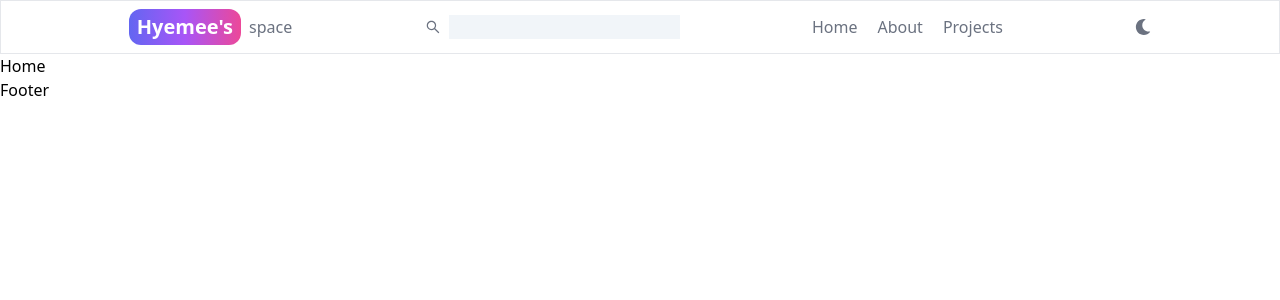
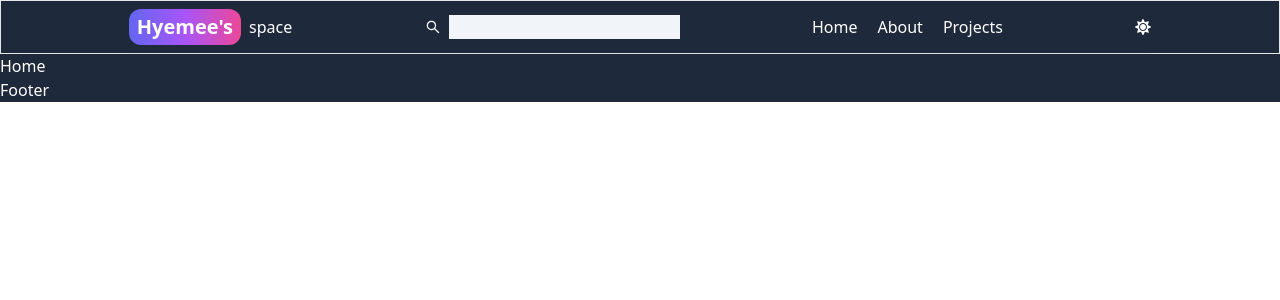
Before and after one commit to Hyemee1021/new_portfolio, a React (Vite) app in the folder client/: page / in a window 1280 px wide. Both pictures are taken after a click on the icon 1143 px from the left and 27 px from the top of the page. Shown: the top 300 px of the page. Built offline with nearby package versions, Linux system fonts and the light colour scheme.

Commit message:
dark,light theme complete

```diff
--- a/client/package.json
+++ b/client/package.json
@@ -10,9 +10,11 @@
     "preview": "vite preview"
   },
   "dependencies": {
+    "@reduxjs/toolkit": "^2.3.0",
     "react": "^18.3.1",
     "react-dom": "^18.3.1",
-    "react-router-dom": "^6.27.0"
+    "react-router-dom": "^6.27.0",
+    "redux": "^5.0.1"
   },
   "devDependencies": {
     "@eslint/js": "^9.11.1",
--- a/client/src/components/Header.jsx
+++ b/client/src/components/Header.jsx
@@ -3,9 +3,21 @@ import React, { useState } from "react";
 import { AiOutlineSearch } from "react-icons/ai";
 import { FaMoon, FaSun } from "react-icons/fa";
 import { IoMenuSharp } from "react-icons/io5";
+
+// redux
+import { useDispatch, useSelector } from "react-redux";
+import { toggleLight } from "../store.js";
 export const Header = () => {
   const [showInput, setShowInput] = useState(false);
   const [showMenu, setShowMenu] = useState(false);
+
+  const dispatch = useDispatch();
+  const light = useSelector((state) => state.light.value);
+
+  const toggleMode = () => {
+    dispatch(toggleLight(light));
+  };
+  console.log("light" + light);
 
   const toggleInput = () => {
     setShowInput(!showInput);
@@ -15,8 +27,10 @@ export const Header = () => {
   };
   console.log(showInput);
   return (
-    <div className="border w-full relative">
-      <div className="w-[90%] sm:w-4/5 mx-auto  flex flex-row justify-between items-center text-gray-500  py-2">
+    <div className={`border w-full relative  `}>
+      <div
+        className={`w-[90%] sm:w-4/5 mx-auto flex flex-row justify-between items-center py-2 shadow-sm`}
+      >
         {/* logo */}
         <div className=" flex gap-2 items-center">
           <div className="bg-gradient-to-r from-indigo-500 via-purple-500 to-pink-500 rounded-xl text-white font-bold text-xl py-1 px-2 ">
@@ -47,8 +61,8 @@ export const Header = () => {
           <IoMenuSharp className="cursor-pointer" onClick={toggleMenu} />
         </div>
         {showMenu && (
-          <div className="w-[50%] bg-slate-100 absolute top-[100%] right-0">
-            <ul className="flex flex-col  w-[50%] bg-slate-100 min-h-full py-5 gap-5 items-center  mx-auto">
+          <div className="w-[50%] bg-slate-50 absolute top-[100%] right-0 shadow-md">
+            <ul className="flex flex-col  w-[50%] bg-slate-50 min-h-full py-5 gap-5 items-center  mx-auto">
               <li className="cursor-pointer">Home</li>
               <li lassName="cursor-pointer">About</li>
               <li lassName="cursor-pointer">Projects</li>
@@ -57,7 +71,11 @@ export const Header = () => {
         )}
 
         <div>
-          <FaMoon />
+          {light ? (
+            <FaMoon onClick={toggleMode} />
+          ) : (
+            <FaSun onClick={toggleMode} />
+          )}
         </div>
       </div>
     </div>
--- a/client/src/components/Layout.jsx
+++ b/client/src/components/Layout.jsx
@@ -2,9 +2,16 @@ import React from "react";
 import { Header } from "./Header";
 import { Outlet } from "react-router-dom";
 import { Footer } from "./Footer";
+// redux
+import { useSelector } from "react-redux";
 export const Layout = () => {
+  const light = useSelector((state) => state.light.value);
   return (
-    <div className="w-[100%] mx-auto ">
+    <div
+      className={`w-full mx-auto ${
+        light ? "bg-slate-100 text-gray-500" : "bg-slate-800 text-white"
+      }`}
+    >
       <Header />
       <main>
         <Outlet />
--- a/client/src/main.jsx
+++ b/client/src/main.jsx
@@ -1,10 +1,17 @@
-import { StrictMode } from 'react'
-import { createRoot } from 'react-dom/client'
-import App from './App.jsx'
-import './index.css'
+import { StrictMode } from "react";
+import { createRoot } from "react-dom/client";
+import App from "./App.jsx";
+import "./index.css";
+// redux
+import { store } from "./store";
+import { Provider } from "react-redux";
 
-createRoot(document.getElementById('root')).render(
+createRoot(document.getElementById("root")).render(
   <StrictMode>
-    <App />
-  </StrictMode>,
-)
+    <Provider store={store}>
+      {" "}
+      {/* Wrap App with Provider */}
+      <App />
+    </Provider>
+  </StrictMode>
+);
--- /dev/null
+++ b/client/src/store.js
@@ -0,0 +1,21 @@
+import { createSlice, configureStore } from "@reduxjs/toolkit";
+
+const lightSlice = createSlice({
+  name: "light",
+  initialState: {
+    value: true,
+  },
+  reducers: {
+    toggleLight: (state) => {
+      state.value = !state.value;
+    },
+  },
+});
+
+export const { toggleLight } = lightSlice.actions;
+
+export const store = configureStore({
+  reducer: {
+    light: lightSlice.reducer,
+  },
+});
```
Also changed, not shown: 1 other file (tests, documents, lock files or other folders).
